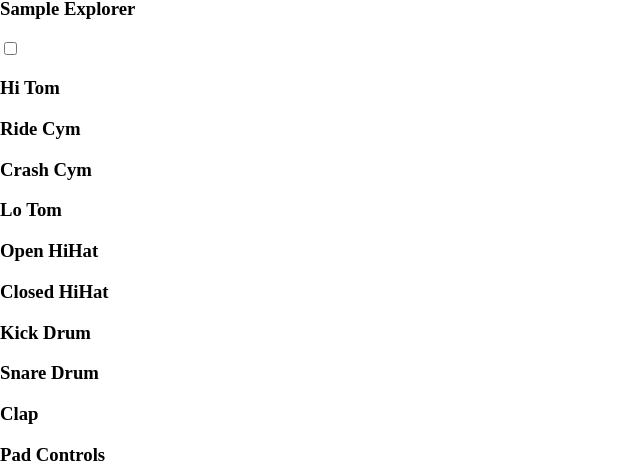
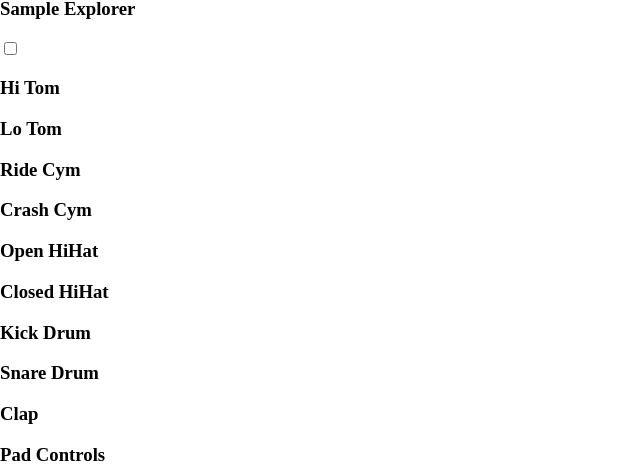
Before and after one commit to anthonymarkreynolds/Dingo-Percussion-Controller, a React (Create React App) app: page / in a window 1280 px wide. Shown: the part 129-604 px from the top of the page, without its empty margins (0-640 px from the left). Built offline with nearby package versions, Linux system fonts and the light colour scheme; the HTML template or start-up script is replaced by a standard one.

Commit message:
set up tom drums

```diff
--- a/src/audio/AudioCTX.js
+++ b/src/audio/AudioCTX.js
@@ -3,11 +3,56 @@ import { createContext } from "react";
 const actx = new AudioContext();
 const out = actx.destination;
 
-const osc1 = actx.createOscillator();
-osc1.type = "sine";
-osc1.frequency.value = 200;
-const gain1 = actx.createGain();
-gain1.gain.value = 0.25;
+const pads = {
+  "Hi Tom": {
+    osc: new OscillatorNode(actx, {
+      type: "sine",
+      frequency: 440,
+    }),
+    vol: new GainNode(actx, { gain: 0 }),
+    trigger: function () {
+      this.osc.frequency
+        .cancelScheduledValues(actx.currentTime)
+        .setValueAtTime(440, actx.currentTime)
+        .exponentialRampToValueAtTime(110, actx.currentTime + 1);
+
+      this.vol.gain
+        .cancelScheduledValues(actx.currentTime)
+        .setValueAtTime(0.25, actx.currentTime)
+        .linearRampToValueAtTime(0, actx.currentTime + 0.5);
+    },
+  },
+  "Lo Tom": {
+    osc: new OscillatorNode(actx, {
+      type: "triangle",
+      frequency: 138.59,
+    }),
+    vol: new GainNode(actx, { gain: 0 }),
+    trigger: function () {
+      this.vol.gain
+        .cancelScheduledValues(actx.currentTime)
+        .setValueAtTime(0.3, actx.currentTime)
+        .linearRampToValueAtTime(0, actx.currentTime + 0.3);
+    },
+  },
+};
+
+// connect nodes to out
+for (const pad in pads) {
+  pads[pad].osc.connect(pads[pad].vol).connect(out);
+}
+
+// start VCOs
+const play = () => {
+  for (const pad in pads) {
+    pads[pad].osc.start();
+  }
+};
+const stop = () => {
+  for (const pad in pads) {
+    pads[pad].osc.stop();
+  }
+};
 
 // const comp1 = actx.createDynamicsCompressor();
 // comp1.attack.value = 0.01;
@@ -16,12 +61,11 @@ gain1.gain.value = 0.25;
 // comp1.threshold.value = -40;
 // comp1.knee.value = 40;
 
-osc1.connect(gain1).connect(out);
-
 const initialValue = {
   actx,
-  osc1,
-  gain1,
+  pads,
+  play,
+  stop,
 };
 const AudioCTX = createContext(initialValue);
 
--- a/src/components/Explorer.jsx
+++ b/src/components/Explorer.jsx
@@ -1,10 +1,13 @@
+import { useContext } from "react";
+import AudioCTX from "../audio/AudioCTX";
 import ToggleSwitch from "./ToggleSwitch";
 
 const Explorer = () => {
+  const { play } = useContext(AudioCTX);
   return (
     <div className="explorer">
       <h3>Sample Explorer</h3>
-      <ToggleSwitch />
+      <ToggleSwitch callback={(playing) => !playing && play()} />
     </div>
   );
 };
--- a/src/components/Pads.jsx
+++ b/src/components/Pads.jsx
@@ -2,33 +2,21 @@ import { useContext } from "react";
 import AudioCTX from "../audio/AudioCTX.js";
 
 const Pads = () => {
-  const { actx, osc1, gain1 } = useContext(AudioCTX);
+  const { pads } = useContext(AudioCTX);
   return (
     <div className="pads">
-      <div key={2} className="pad">
-        <h3>Hi Tom</h3>
-      </div>
-      <div
-        className="pad"
-        key={1}
-        onClick={() => {
-          gain1.gain.cancelScheduledValues(actx.currentTime);
-          gain1.gain.setValueAtTime(0.25, actx.currentTime);
-          gain1.gain.exponentialRampToValueAtTime(
-            0.000000000001,
-            actx.currentTime + 2
-          );
-        }}
-      >
+      {Object.entries(pads).map(([name, nodes], i) => (
+        <div className="pad" key={i + 100} onClick={() => nodes.trigger()}>
+          <h3>{name}</h3>
+        </div>
+      ))}
+      <div className="pad" key={1}>
         <h3>Ride Cym</h3>
       </div>
       <div key={0} className="pad">
         <h3>Crash Cym</h3>
       </div>
 
-      <div key={3} className="pad">
-        <h3>Lo Tom</h3>
-      </div>
       <div key={4} className="pad">
         <h3>Open HiHat</h3>
       </div>
--- a/src/components/ToggleSwitch.jsx
+++ b/src/components/ToggleSwitch.jsx
@@ -1,6 +1,6 @@
 import { useState } from "react";
 
-export default function ToggleSwitch() {
+const ToggleSwitch = ({ callback }) => {
   const [toggle, setToggle] = useState(false);
 
   return (
@@ -9,10 +9,15 @@ export default function ToggleSwitch() {
         <input
           type="checkbox"
           checked={toggle}
-          onChange={() => setToggle(!toggle)}
+          onChange={() => {
+            setToggle(!toggle);
+            callback && callback(toggle);
+          }}
         />
         <span className="slider round"></span>
       </label>
     </div>
   );
-}
+};
+
+export default ToggleSwitch;
```
Also changed, not shown: src/components/Pad.jsx (added).
